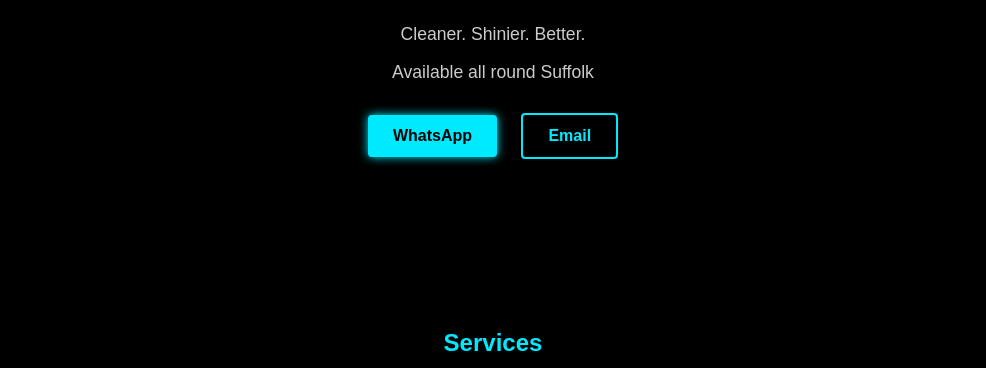
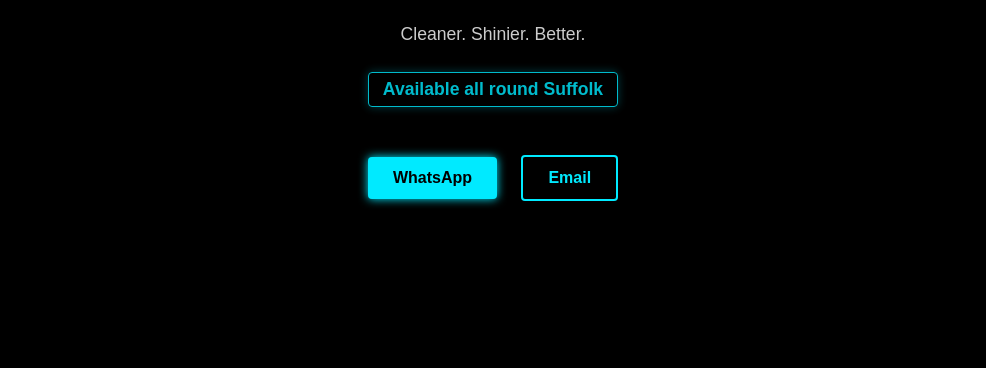
Before and after one commit to stevi0715/JBDetailing, a plain HTML site: page index.html in a window 1280 px wide. Shown: the part 379-747 px from the top of the page, without its empty margins (147-1133 px from the left). Drawn offline with Linux system fonts and the light colour scheme.

Commit message:
Update style.css

```diff
--- a/style.css
+++ b/style.css
@@ -101,3 +101,13 @@ footer {
     background: #111;
     margin-top: 40px;
 }
+.location {
+    display: inline-block;
+    margin-top: 10px;
+    padding: 6px 14px;
+    border: 1px solid #00eaff;
+    border-radius: 4px;
+    color: #00eaff;
+    font-weight: bold;
+    box-shadow: 0 0 10px #00eaff55;
+}
```
